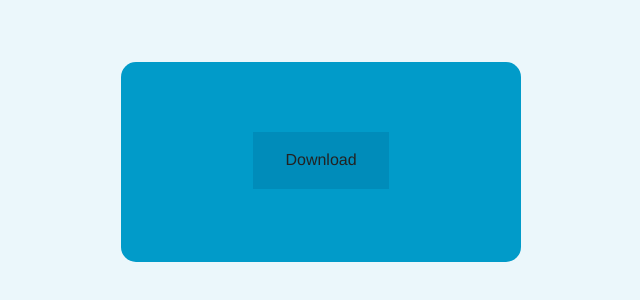
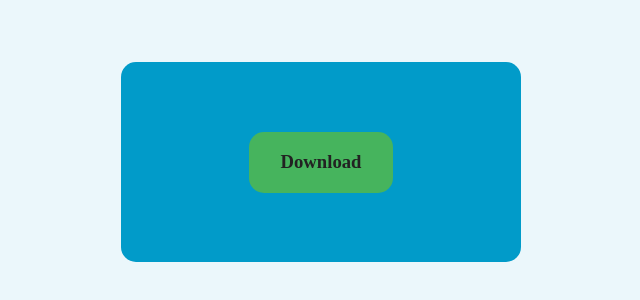
Before and after one commit to inPresence/http-sellerbrochure, a plain HTML site: page index.html in a window 1280 px wide. Shown: the part 188-488 px from the top of the page, without its empty margins (319-959 px from the left). Drawn offline with Linux system fonts and the light colour scheme.

Commit message:
Download Button Version 1.1
Added the Font size, Font weight, and Font Family. Also added the border
radius and changed the background color of the button.

```diff
--- a/main.css
+++ b/main.css
@@ -14,6 +14,11 @@ body {
 #DownloadButton{
 	text-align: center;
 	padding-top: 70px;
-
-
 }
+button{
+	font-family: Futura;
+	font-weight: bold;
+	font-size: 14pt;
+	background-color: #46b45d;
+	border-radius: 15px;
+}
```
Also changed, not shown: index.html (+1 -1 lines).
